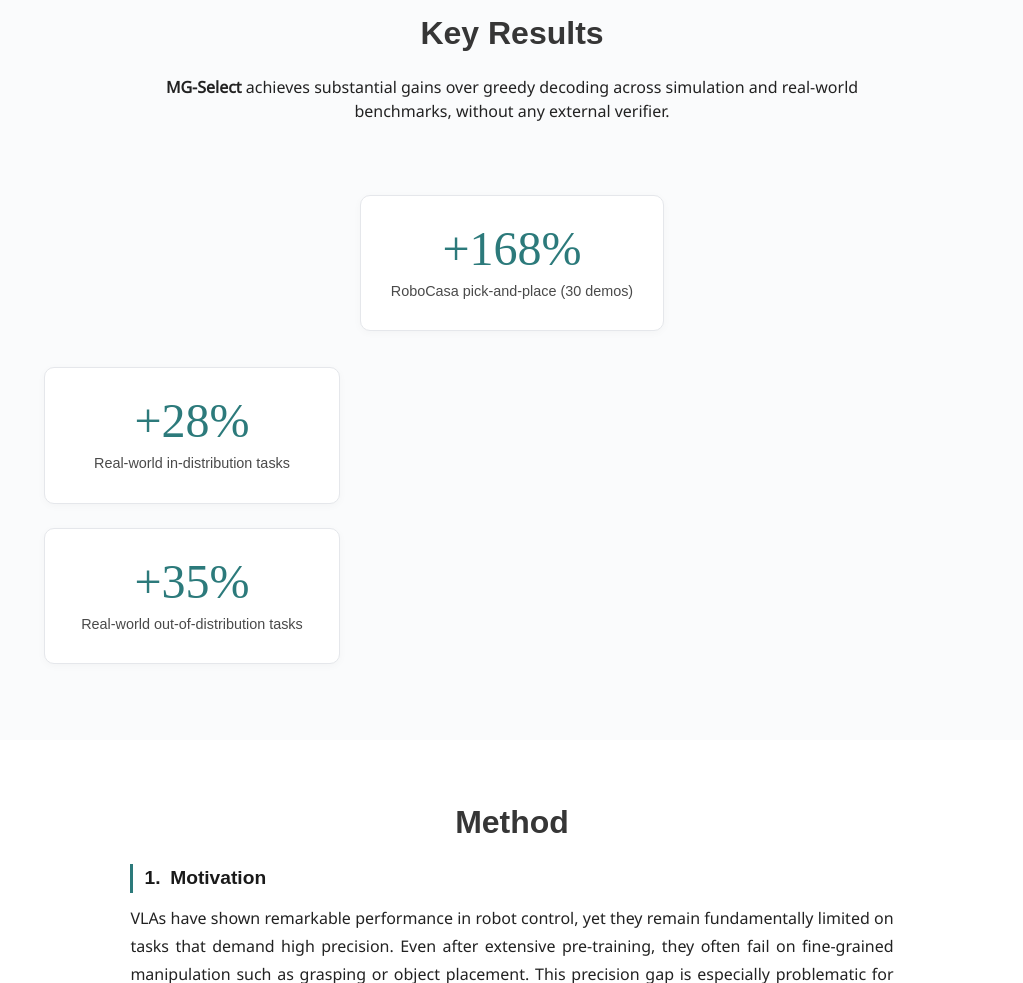
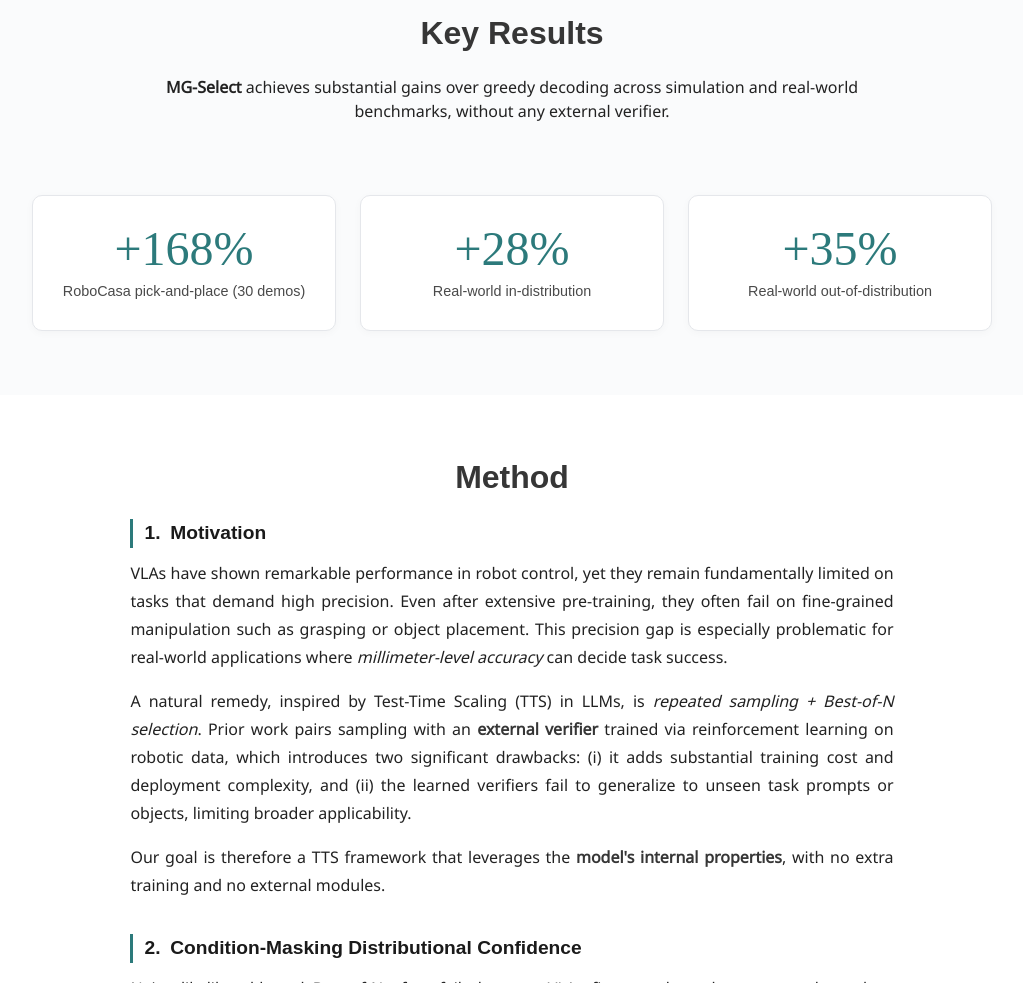
Before and after one commit to suhyeok-jang/mg-select, a plain HTML site: page index.html in a window 1280 px wide. Shown: the part 1804-2787 px from the top of the page, without its empty margins (128-1151 px from the left). Drawn offline with nearby package versions, Linux system fonts and the light colour scheme; some icons are missing; a web font is replaced by a local one.

Commit message:
Update index.html

```diff
--- a/index.html
+++ b/index.html
@@ -175,23 +175,18 @@
         <div class="stat-card">
           <div class="stat-number">+168%</div>
           <div class="stat-label">RoboCasa pick-and-place (30 demos)</div>
-          </div>
         </div>
       </div>
       <div class="column is-4 has-text-centered">
         <div class="stat-card">
           <div class="stat-number">+28%</div>
-          <div class="stat-label">
-            Real-world in-distribution tasks
-          </div>
+          <div class="stat-label">Real-world in-distribution</div>
         </div>
       </div>
       <div class="column is-4 has-text-centered">
         <div class="stat-card">
           <div class="stat-number">+35%</div>
-          <div class="stat-label">
-            Real-world out-of-distribution tasks
-          </div>
+          <div class="stat-label">Real-world out-of-distribution</div>
         </div>
       </div>
     </div>
```
